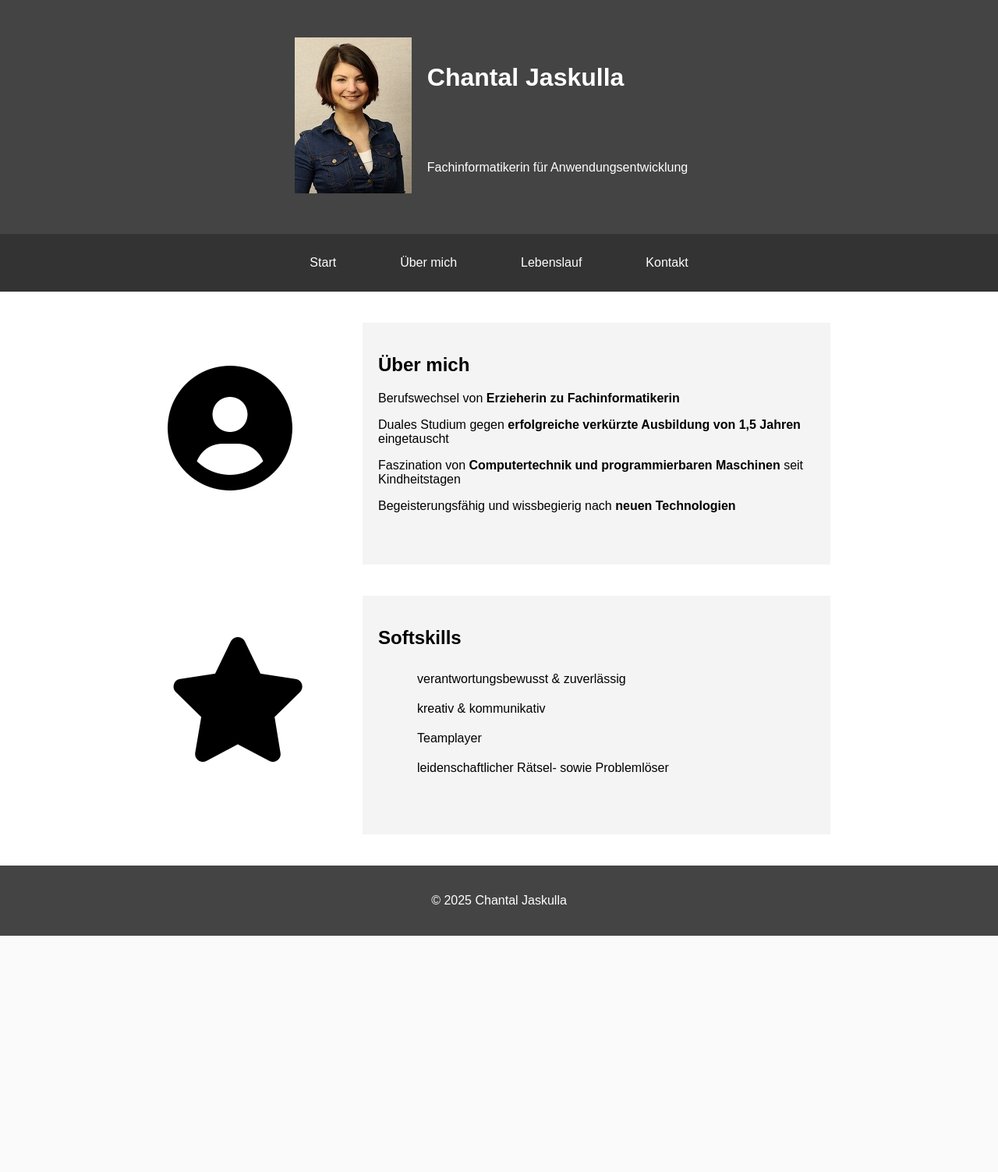
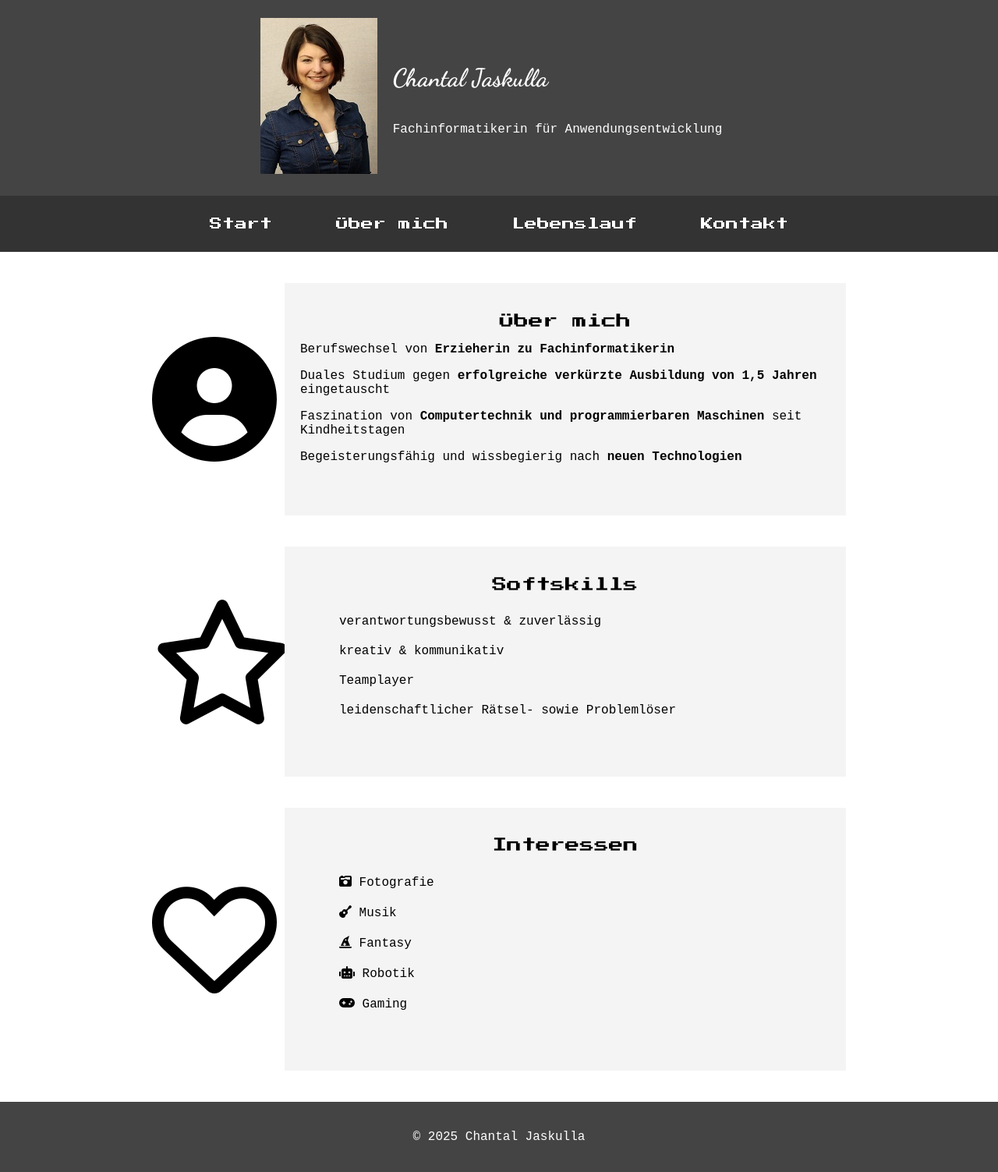
Before and after one commit to Polar-Teddy/portfolio, a PHP site: page /sites/aboutme.php in a window 1280 px wide. Shown: the whole page at 78% size. Before the commit the page ends 1200 px from the top, so only its background shows below. Run offline with PHP 8.4, Linux system fonts and the light colour scheme.

Commit message:
update with homepage repo changes

```diff
--- a/php/nav.php
+++ /dev/null
@@ -1,17 +0,0 @@
-<div class="headergroup">
-            <div>
-                <img src="../img/picture.png" alt="picture">
-            </div>
-<header>
-        <h1>Chantal Jaskulla</h1>
-        <p>Fachinformatikerin für Anwendungsentwicklung</p>
-    </header>
-</div>
-    <nav class="navbar">
-        <ul>
-            <li><a href="/../index.php">Start</a></li>
-            <li><a href="/sites/aboutme.php">Über mich</a></li>
-            <li><a href="/sites/cv.php">Lebenslauf</a></li>
-            <li><a href="/sites/contact.php">Kontakt</a></li>
-        </ul>
-    </nav>
--- a/sites/aboutme.php
+++ b/sites/aboutme.php
@@ -1,14 +1,38 @@
 <!DOCTYPE html>
 <html lang="de">
+
 <head>
     <meta charset="UTF-8">
     <meta name="viewport" content="width=device-width, initial-scale=1.0">
     <title>Über mich</title>
-    <link rel="stylesheet" href="/styles/main.css">
+    <link rel="stylesheet" href="../styles/main.css">
     <link rel="stylesheet" href="https://cdnjs.cloudflare.com/ajax/libs/font-awesome/6.0.0-beta3/css/all.min.css">
+    <link rel="preconnect" href="https://fonts.googleapis.com">
+    <link rel="preconnect" href="https://fonts.gstatic.com" crossorigin>
+    <link href="https://fonts.googleapis.com/css2?family=Press+Start+2P&display=swap" rel="stylesheet">
+    <link href="https://fonts.googleapis.com/css2?family=Dancing+Script:wght@400..700&display=swap" rel="stylesheet">
 </head>
+
 <body>
-    <?php include('../php/nav.php'); ?>
+
+    <div class="headergroup">
+        <div>
+            <img src="../img/picture.png" alt="picture">
+        </div>
+        <header>
+            <h1 class="dancing-script">Chantal Jaskulla</h1>
+            <p>Fachinformatikerin für Anwendungsentwicklung</p>
+        </header>
+    </div>
+
+    <nav class="navbar">
+        <ul>
+            <li><a href="../index.html" class="press-start-2p-regular">Start</a></li>
+            <li><a href="aboutme.html" class="press-start-2p-regular">Über mich</a></li>
+            <li><a href="cv.html" class="press-start-2p-regular">Lebenslauf</a></li>
+            <li><a href="contact.html" class="press-start-2p-regular">Kontakt</a></li>
+        </ul>
+    </nav>
 
     <div class="content">
         <div class="contentgroup">
@@ -17,7 +41,7 @@
             </div>
 
             <div id="aboutme" class="section">
-                <h2>Über mich</h2>
+                <h3 class="press-start-2p-regular">Über mich</h3>
                 <p>Berufswechsel von <b>Erzieherin zu Fachinformatikerin</b></p>
                 <p>Duales Studium gegen <b>erfolgreiche verkürzte Ausbildung von 1,5 Jahren</b> eingetauscht</p>
                 <p>Faszination von <b>Computertechnik und programmierbaren Maschinen</b> seit Kindheitstagen</p>
@@ -27,11 +51,11 @@
 
         <div class="contentgroup">
             <div class="contentimage">
-                <i class="fa-solid fa-star fa-10x"></i>
+                <i class="fa-regular fa-star fa-10x"></i>
             </div>
 
             <div id="softskills" class="section">
-                <h2>Softskills</h2>
+                <h3 class="press-start-2p-regular">Softskills</h3>
                 <ul>
                     <li>verantwortungsbewusst & zuverlässig</li>
                     <li>kreativ & kommunikativ</li>
@@ -40,12 +64,29 @@
                 </ul>
             </div>
         </div>
+
+        <div class="contentgroup">
+            <div class="contentimage">
+                <i class="fa-regular fa-heart fa-10x"></i>
+            </div>
+
+            <div id="interests" class="section">
+                <h3 class="press-start-2p-regular">Interessen</h3>
+                <ul>
+                    <li><i class="fa-solid fa-camera-retro"></i> Fotografie</li>
+                    <li><i class="fa-solid fa-guitar"></i> Musik</li>
+                    <li><i class="fa-solid fa-hat-wizard"></i> Fantasy</li>
+                    <li><i class="fa-solid fa-robot"></i> Robotik</li>
+                    <li><i class="fa-solid fa-gamepad"></i> Gaming</li>
+                </ul>
+            </div>
+        </div>
     </div>
-
 
     <footer>
         <p>&copy; 2025 Chantal Jaskulla</p>
     </footer>
 
 </body>
+
 </html>
--- a/styles/main.css
+++ b/styles/main.css
@@ -2,10 +2,9 @@ html, body {
     margin: 0;
     padding: 0;
     height: 100%;
-    font-family: Arial, sans-serif;
+    font-family: 'Courier New', Courier, monospace;
 }
 
-/* Container für alles */
 .wrapper {
     display: flex;
     flex-direction: column;
@@ -19,8 +18,6 @@ header {
     padding: 40px 20px;
     flex-direction: column;
     justify-content: center;
-    gap: 50px;
-
 }
 
 .navbar {
@@ -56,7 +53,6 @@ header {
 }
 
 .content {
-    /*flex: 1; /* Wächst, um den restlichen Platz zu füllen */
     display: flex;
     flex-direction: column;
     padding: 20px;
@@ -81,8 +77,7 @@ header {
 }
 
 .section {
-    /*min-width: 500px;*/
-    width: 600px;
+    width: 60%;
     padding: 20px;
     padding-bottom: 50px;
 }
@@ -106,6 +101,83 @@ footer {
   box-sizing: border-box;
 }
 
+ul {
+  list-style-type: none;
+}
+
+li {
+  padding: 10px;
+}
+
+a {
+  color:goldenrod;
+  text-decoration: none;
+}
+
+.contentimage {
+  width: 10%;
+  height: 10%;
+}
+
+.press-start-2p-regular {
+  font-family: "Press Start 2P", system-ui;
+  font-weight: 400;
+  font-style: normal;
+}
+
+.dancing-script {
+  font-family: "Dancing Script", cursive;
+  font-optical-sizing: auto;
+  font-weight: large;
+  font-style: normal;
+}
+
+h3 {
+  text-align: center;
+}
+
+@media (max-width: 768px) {
+  .contentgroup,
+  .headergroup {
+    flex-direction: column;
+    gap: 20px;
+    padding: 10px;
+  }
+
+  .section {
+    width: 100%;
+    padding: 15px;
+  }
+
+  .navbar ul {
+    flex-direction: column;
+    align-items: center;
+  }
+
+  .navbar li {
+    margin: 10px 0;
+  }
+
+  .contentimage {
+    width: 80%;
+    height: auto;
+  }
+
+  header {
+    padding: 20px 10px;
+    text-align: center;
+  }
+
+  h3 {
+    font-size: 1.1em;
+  }
+}
+
+
+* {
+  box-sizing: border-box;
+}
+
 input[type=text], select, textarea {
   width: 100%;
   padding: 12px;
@@ -120,7 +192,7 @@ label {
 }
 
 input[type=submit] {
-  background-color: #04AA6D;
+  background-color: #aa8e04;
   color: white;
   padding: 12px 20px;
   border: none;
@@ -130,7 +202,7 @@ input[type=submit] {
 }
 
 input[type=submit]:hover {
-  background-color: #45a049;
+  background-color: #7d8308;
 }
 
 .container {
@@ -151,14 +223,12 @@ input[type=submit]:hover {
   margin-top: 6px;
 }
 
-/* Clear floats after the columns */
 .row::after {
   content: "";
   display: table;
   clear: both;
 }
 
-/* Responsive layout - when the screen is less than 600px wide, make the two columns stack on top of each other instead of next to each other */
 @media screen and (max-width: 600px) {
   .col-25, .col-75, input[type=submit] {
     width: 100%;
@@ -171,20 +241,3 @@ input[type=submit]:hover {
     padding: 20px;
     background-color: white;
 }
-
-ul {
-  list-style-type: none;
-}
-
-li {
-  padding: 10px;
-}
-
-a {
-  color:goldenrod;
-}
-
-.contentimage {
-  width: 200px;
-  height: 200px;
-}
```
Also changed, not shown: index.php (+23 -2 lines), sites/contact.php (+28 -3 lines), sites/cv.php (+38 -9 lines).
